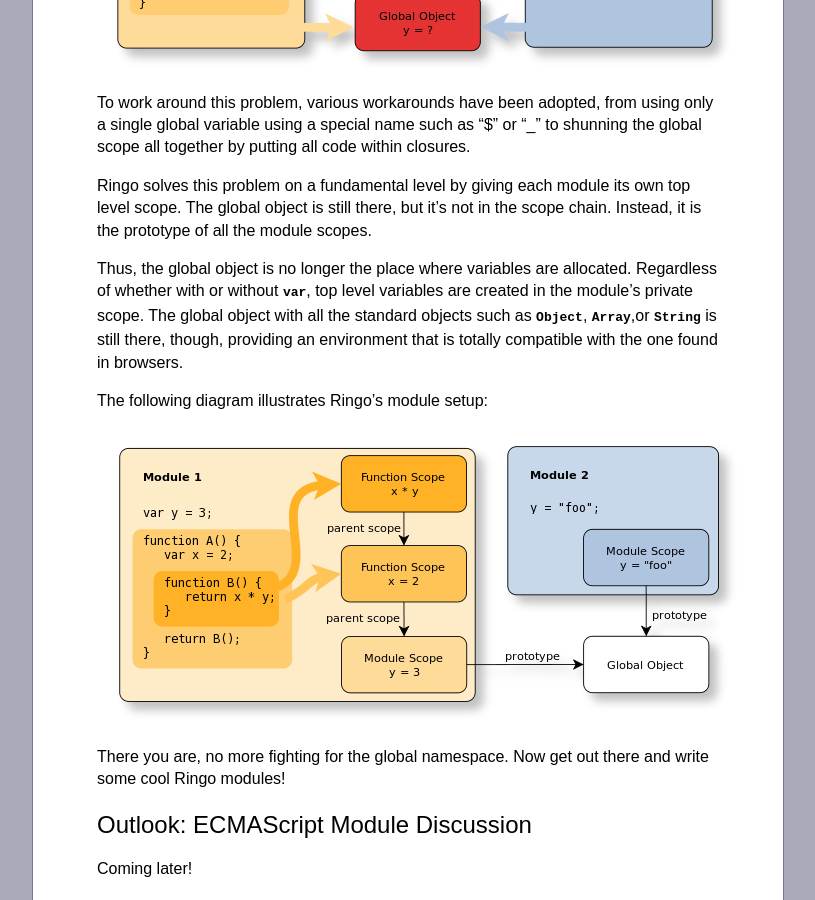
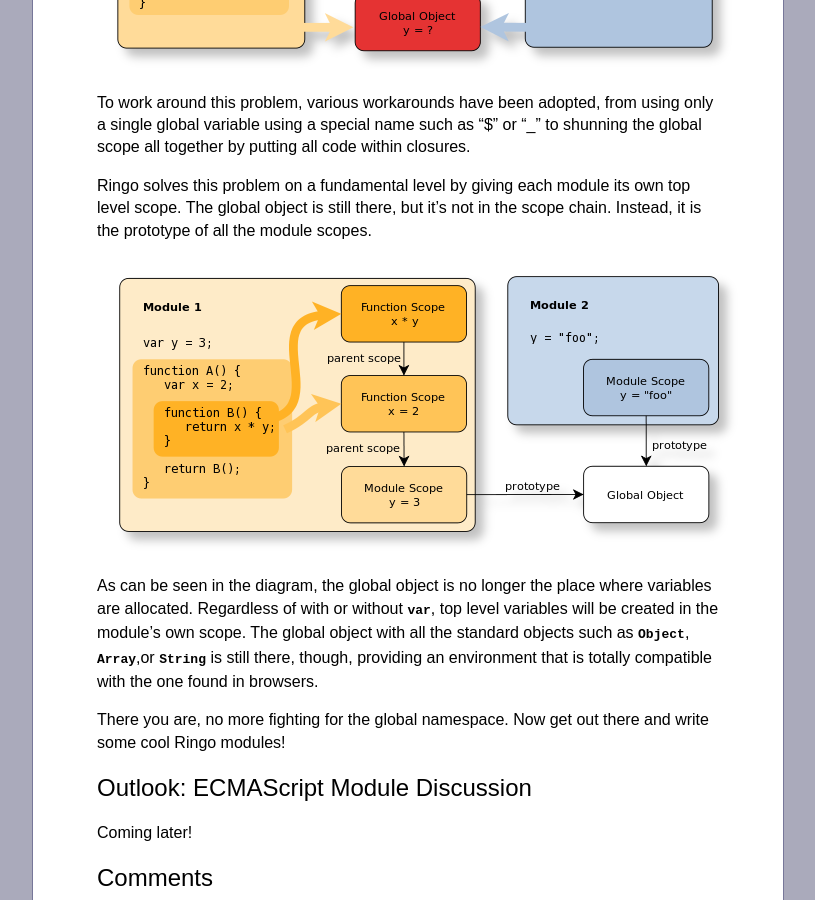
Before and after one commit to hns/hns.github.com, a Jekyll site: the page built from _posts/2010-07-30-modules.md, in a window 1280 px wide and 900 px high, scrolled down 3054 px. Shown: the whole window, without its empty margins (232-1047 px from the left). Built offline with Jekyll 4.4.1, drawn with Linux system fonts in a browser that asks for light colours; comment, search, counter and statistics services are not loaded.

Commit message:
Some restructuring

```diff
--- a/_posts/2010-07-30-modules.md
+++ b/_posts/2010-07-30-modules.md
@@ -145,15 +145,14 @@ Ringo solves this problem on a fundamental level by giving each module its
 own top level scope. The global object is still there, but it's not in the
 scope chain. Instead, it is the prototype of all the module scopes.
 
-Thus, the global object is no longer the place where variables are allocated.
-Regardless of whether with or without `var`, top level variables are created in
-the module's private scope. The global object with all the standard objects
-such as `Object`, `Array`,or `String` is still there, though, providing an
-environment that is totally compatible with the one found in browsers.
+![modulescope]
 
-The following diagram illustrates Ringo's module setup:
-
-![modulescope]
+As can be seen in the diagram, the global object is no longer the place where
+variables are allocated. Regardless of with or without `var`, top level
+variables will be created in the module's own scope. The global object with all
+the standard objects such as `Object`, `Array`,or `String` is still there,
+though, providing an environment that is totally compatible with the one found
+in browsers.
 
 There you are, no more fighting for the global namespace. Now get out there
 and write some cool Ringo modules!
```
